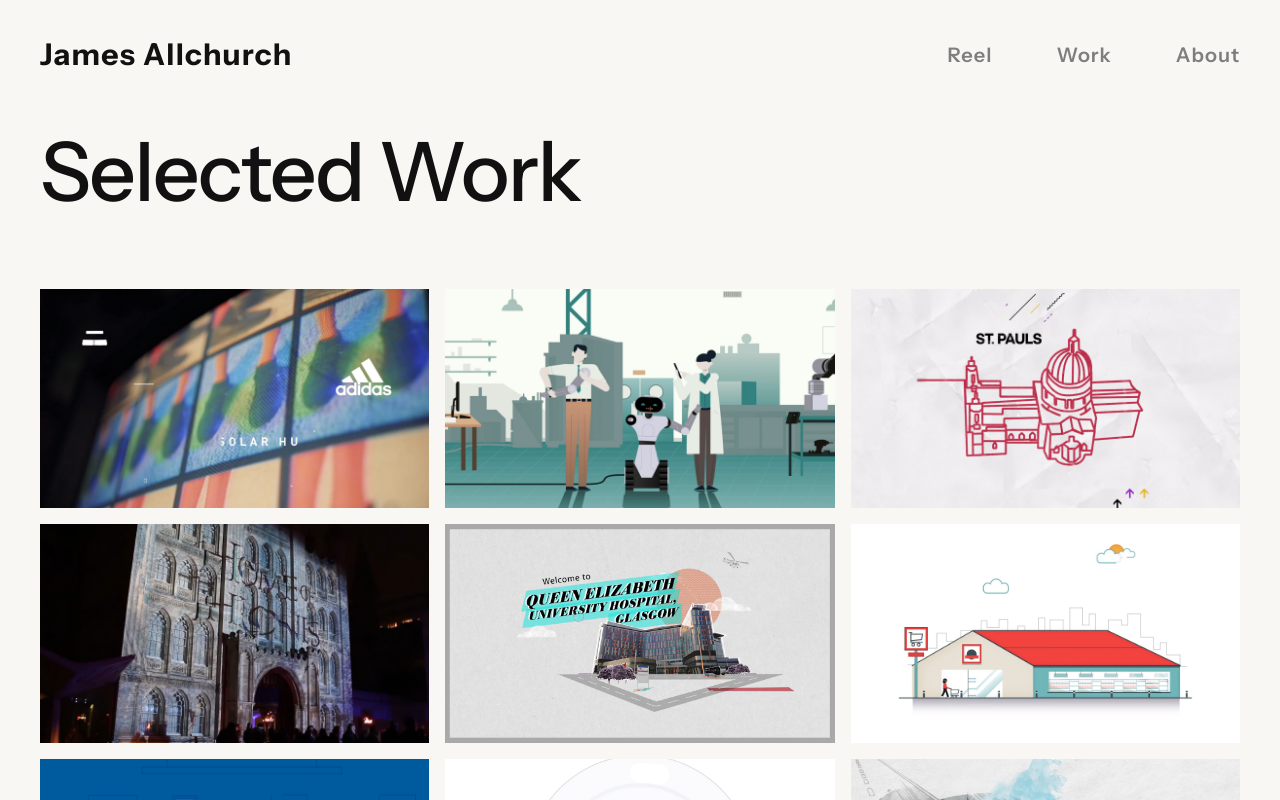
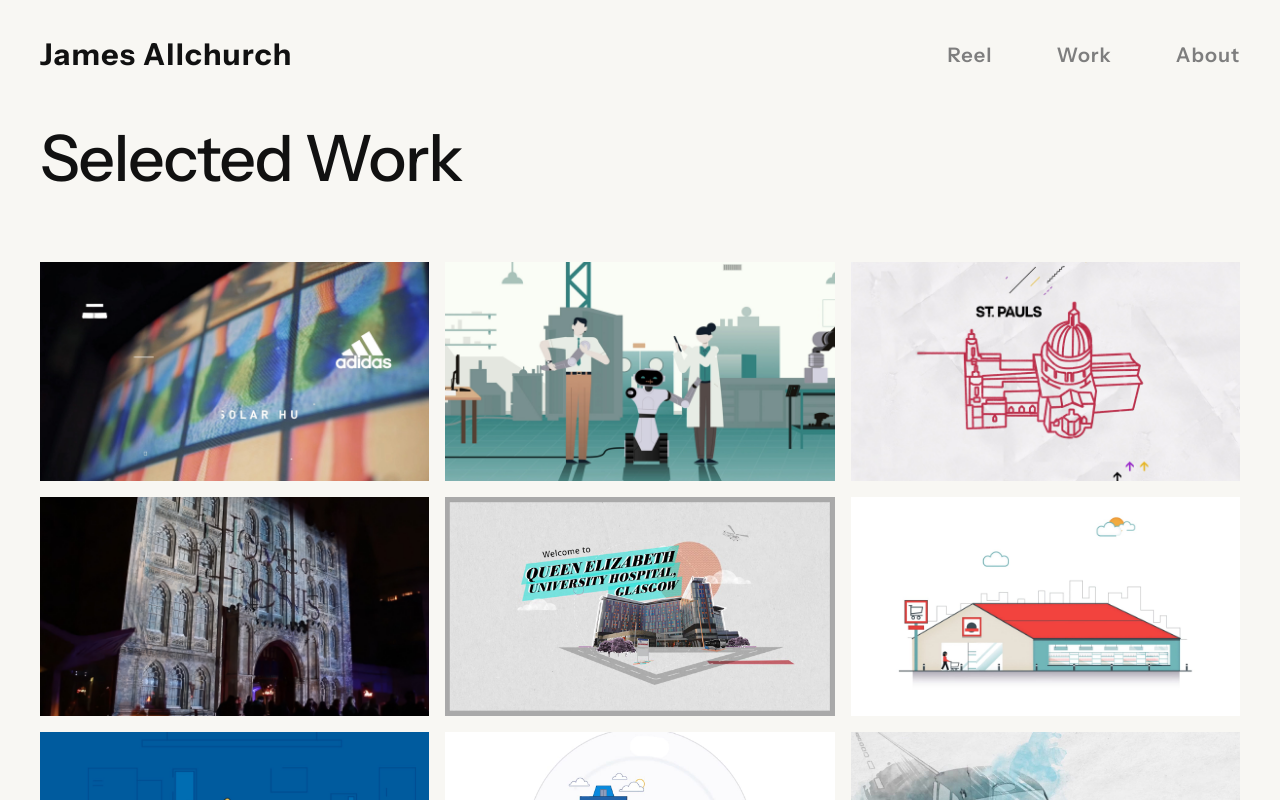
Before and after one commit to marmaladeJim/james-allchurch-portfolio, a Next.js app: page /work in a window 1280 px wide. Shown: the top 800 px of the page. Built offline with nearby package versions, Linux system fonts and the light colour scheme.

Commit message:
Change header font size from 82px to 64px

```diff
--- a/app/work/page.tsx
+++ b/app/work/page.tsx
@@ -7,7 +7,7 @@
 export default function WorkPage() {
   return (
     <main className="site-shell">
-      <h1 className="mb-10 text-[22px] font-medium tracking-[-0.02em] md:mb-14 md:text-[82px]">Selected Work</h1>
+      <h1 className="mb-10 text-[22px] font-medium tracking-[-0.02em] md:mb-14 md:text-[64px]">Selected Work</h1>
       <section className="grid grid-cols-2 gap-2.5 md:grid-cols-3 md:gap-4">
         {projects.map((project) => <ProjectCard key={project.slug} project={project} />)}
       </section>
```
